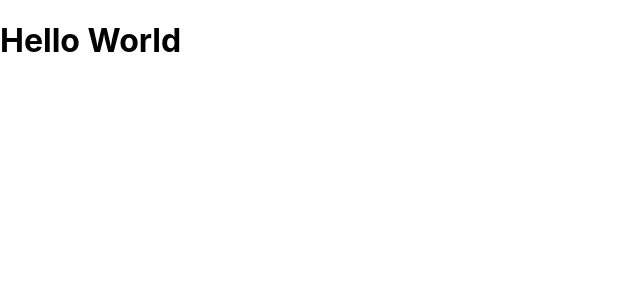
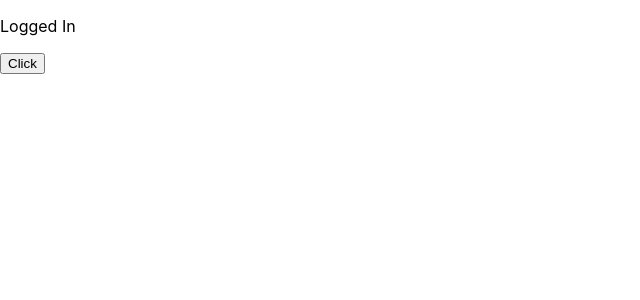
Before and after one commit to adityabisoi/react-tutorials, a React (Create React App) app: page / in a window 1280 px wide. Shown: the top 300 px of the page, without its empty margins (0-640 px from the left). Built offline with nearby package versions, Linux system fonts and the light colour scheme; the HTML template or start-up script is replaced by a standard one.

Commit message:
log in/out display on button click(conditional rendering)

```diff
--- a/src/App.js
+++ b/src/App.js
@@ -1,24 +1,25 @@
 import React from "react"
-import Conditional from './components/Conditional'
 
 class App extends React.Component{
     constructor(){
     super()
     this.state = {
-        isLoading : true
+        isLoggedin : true
     }
+    this.onClickFunction = this.onClickFunction.bind(this)
     }
-    componentDidMount(){
-        setTimeout(()=>{
-            this.setState({
-                isLoading:false
-            })
-        },1500)
+    onClickFunction(){
+        this.setState(prevState =>{
+            return{
+                isLoggedin: !prevState.isLoggedin
+            }
+        })
     }
     render(){
         return(
             <div>
-                {this.state.isLoading ? <h1>Loading...</h1> : <Conditional/>}
+                {this.state.isLoggedin ? <p>Logged In</p> : <p>Loggd Out</p>}
+                <button onClick={this.onClickFunction}>Click</button>
             </div>
         );
     }
```
